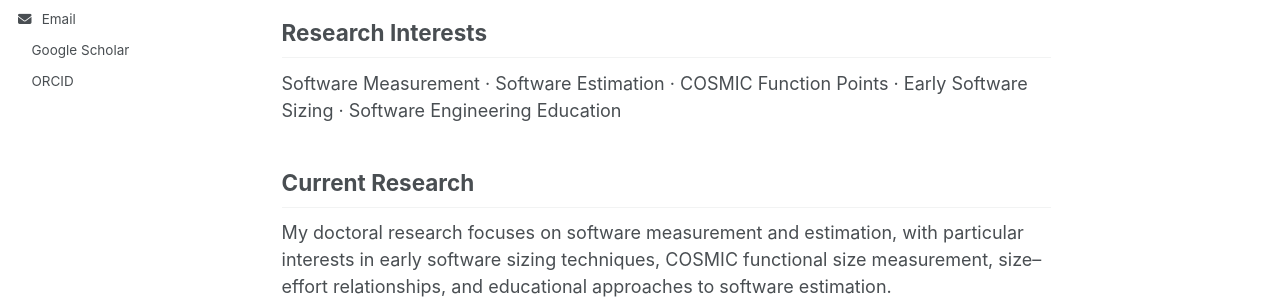
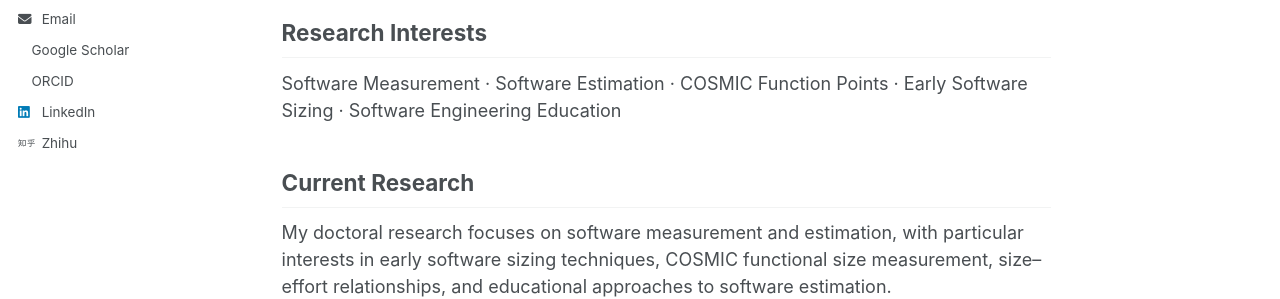
Before and after one commit to lingguo-research/lingguo-research.github.io, a Jekyll site: the page built from _pages/about.md, in a window 1280 px wide. Shown: the part 450-749 px from the top of the page. Built offline with Jekyll 4.4.1, drawn with Linux system fonts in a browser that asks for light colours; a style sheet for code colours, icons or effects is not loaded.

Commit message:
Update _config.yml

```diff
--- a/_config.yml
+++ b/_config.yml
@@ -37,8 +37,8 @@ author:
 
 
   # Social media
-  linkedin         : # https://www.linkedin.com/in/ling-guo-3bb0ba62/
-  zhihu            : # https://www.zhihu.com/people/guoguo73777
+  linkedin         : https://www.linkedin.com/in/ling-guo-3bb0ba62/
+  zhihu            : https://www.zhihu.com/people/guoguo73777
 
 # Publication Category - The following the list of publication categories and their headings
 publication_category:
```
